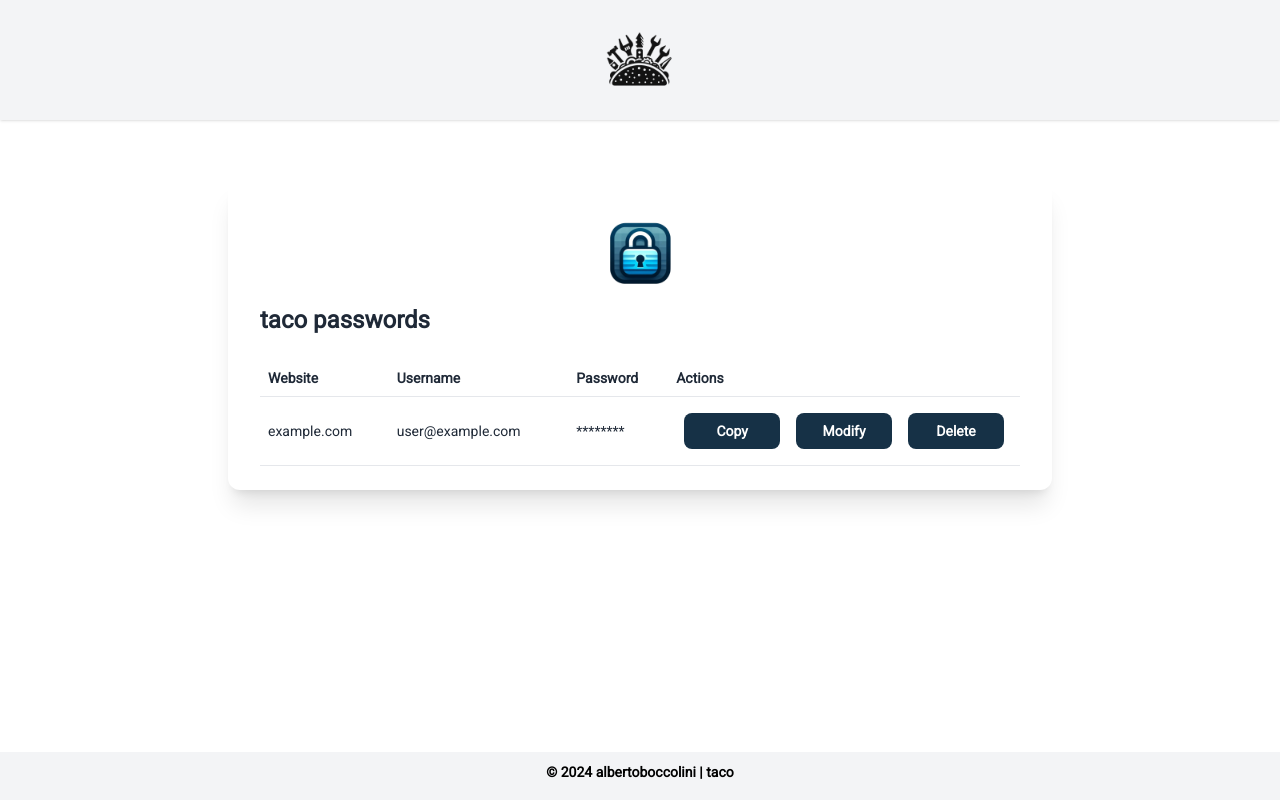
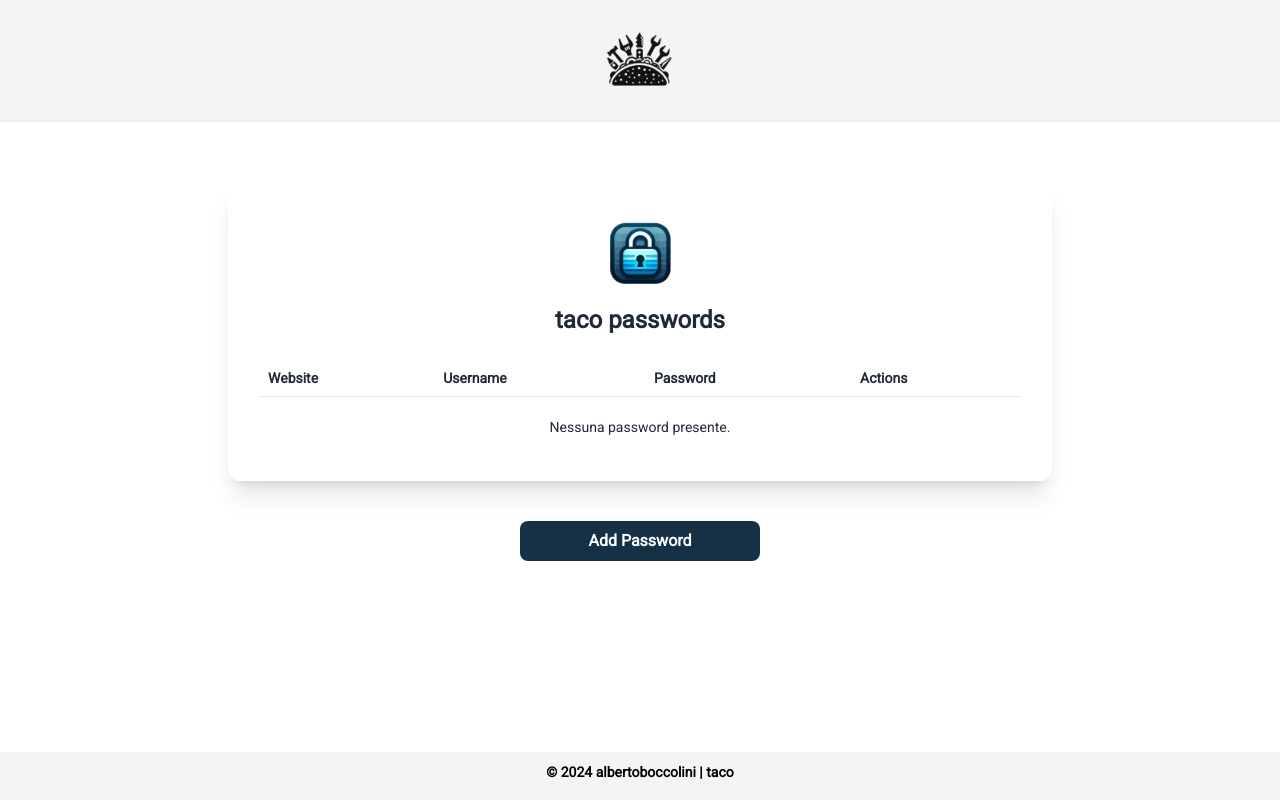
Before and after one commit to albertoboccolini/taco, a Next.js app: page /tools/passwords in a window 1280 px wide. Built offline with nearby package versions, Linux system fonts and the light colour scheme.

Commit message:
Add passwords engine

```diff
--- /dev/null
+++ b/app/components/tools/passwords/Engine.ts
@@ -0,0 +1,76 @@
+'use client'
+
+import {NotificationManager} from "@/app/components/public/NotificationManager";
+import {useEffect, useState} from "react";
+import InvalidParameter from "@/app/components/public/errors/InvalidParameter";
+
+export const Engine = () => {
+    const {setError, successNotification} = NotificationManager();
+    const [passwords, setPasswords] = useState<Array<{ website: string, username: string, password: string }>>([]);
+
+    const [visiblePasswords, setVisiblePasswords] = useState<boolean[]>(new Array(passwords.length).fill(false));
+
+    // Toggle password visibility
+    const togglePasswordVisibility = (index: number) => {
+        const updatedVisibility = [...visiblePasswords];
+        updatedVisibility[index] = !updatedVisibility[index];
+        setVisiblePasswords(updatedVisibility);
+    };
+
+    useEffect(() => {
+        const loadedPasswords = JSON.parse(localStorage.getItem('passwords') || '[]');
+        setPasswords(loadedPasswords);
+    }, []);
+
+    const addPassword = () => {
+        setPasswords([...passwords, {website: '', username: '', password: ''}]);
+    };
+
+    const checkParameters = (index: number) => {
+        if (passwords[index].website === "") {
+            return "Website";
+        }
+        if (passwords[index].username === "") {
+            return "Username";
+        }
+        if (passwords[index].password === "") {
+            return "Password";
+        }
+        return null;
+    }
+
+    const savePasswords = (index: number) => {
+        const parameter = checkParameters(index);
+        if (parameter != null) {
+            return setError(new InvalidParameter(parameter));
+        }
+        try {
+            localStorage.setItem('passwords', JSON.stringify(passwords));
+            successNotification("Password salvata correttamente.");
+        } catch (error: any) {
+            setError(error);
+        }
+    };
+
+    const updatePassword = (index: number, field: string, value: string) => {
+        const newPasswords: any = [...passwords];
+        newPasswords[index][field] = value;
+        setPasswords(newPasswords);
+    };
+
+    const deletePassword = (index: number) => {
+        const newPasswords = passwords.filter((_, i) => i !== index);
+        setPasswords(newPasswords);
+        localStorage.setItem('passwords', JSON.stringify(newPasswords));
+    };
+
+    return {
+        addPassword,
+        updatePassword,
+        savePasswords,
+        deletePassword,
+        passwords,
+        visiblePasswords,
+        togglePasswordVisibility
+    };
+}
--- a/app/components/tools/passwords/Layout.tsx
+++ b/app/components/tools/passwords/Layout.tsx
@@ -1,10 +1,26 @@
+'use client'
+
 import React from 'react';
-import { NextPage } from "next";
+import {NextPage} from "next";
 import Header from "@/app/components/public/Header";
 import Image from "next/image";
 import passwordLogo from "/public/passwordLogo.png";
+import {Engine} from "@/app/components/tools/passwords/Engine";
+import {FaEye, FaEyeSlash} from 'react-icons/fa';
+
 
 const Layout: NextPage = () => {
+
+    const {
+        passwords,
+        savePasswords,
+        updatePassword,
+        addPassword,
+        deletePassword,
+        visiblePasswords,
+        togglePasswordVisibility
+    } = Engine();
+
     return (
         <div className="text-gray-800 bg-white m-0 p-0">
             <div className="shadow">
@@ -18,7 +34,7 @@ const Layout: NextPage = () => {
                                    className="font-bold text-2xl text-center m-auto"
                                    alt="taco converter"
                                    width={100} height={100}/>
-                            <h1 className="font-bold text-2xl mb-6">taco passwords</h1>
+                            <h1 className="font-bold text-2xl text-center mb-6">taco passwords</h1>
                             <table className="w-full text-sm">
                                 <thead>
                                 <tr className="border-b border-gray-200 dark:border-gray-800">
@@ -29,30 +45,60 @@ const Layout: NextPage = () => {
                                 </tr>
                                 </thead>
                                 <tbody>
-                                <tr className="border-b last:border-b-0 border-gray-200 dark:border-gray-800">
-                                    <td className="p-2">example.com</td>
-                                    <td className="p-2">user@example.com</td>
-                                    <td className="p-2">********</td>
+                                {passwords.length > 0 ? (
+                                    passwords.map((password, index) => (
+                                        <tr key={index}
+                                            className="border-b last:border-b-0 border-gray-200 dark:border-gray-800">
                                             <td className="p-2">
-                                        <div className="flex text-center">
-                                            <button type="submit"
-                                                    className="bg-taco-button-bg hover:bg-white text-white font-bold py-2 px-4 rounded-lg transition duration-300 ease-in-out transform hover:scale-105 disabled:opacity-50 w-full max-w-60 sm:max-w-sm md:max-w-md lg:max-w-lg mx-2 my-2">
-                                                Copy
+                                                <input type="text"
+                                                       className="shadow-md border h-8 font-normal rounded-lg"
+                                                       value={password.website}
+                                                       onChange={(e) => updatePassword(index, 'website', e.target.value)}/>
+                                            </td>
+                                            <td className="p-2">
+                                                <input type="text" value={password.username}
+                                                       className="shadow-md border h-8 font-normal rounded-lg"
+                                                       onChange={(e) => updatePassword(index, 'username', e.target.value)}/>
+                                            </td>
+                                            <td className="p-2 flex items-center">
+                                                <input type={visiblePasswords[index] ? 'text' : 'password'}
+                                                       value={password.password}
+                                                       onChange={(e) => updatePassword(index, 'password', e.target.value)}
+                                                       className="shadow-md border h-8 font-normal rounded-lg"/>
+                                                <button onClick={() => togglePasswordVisibility(index)}
+                                                        className="text-gray-500 ml-2">
+                                                    {visiblePasswords[index] ? <FaEyeSlash/> : <FaEye/>}
                                                 </button>
-                                            <button type="button"
-                                                    className="bg-taco-button-bg hover:bg-white text-white font-bold py-2 px-4 rounded-lg transition duration-300 ease-in-out transform hover:scale-105 disabled:opacity-50 w-full max-w-60 sm:max-w-sm md:max-w-md lg:max-w-lg mx-2 my-2">
-                                                Modify
+                                            </td>
+                                            <td className="p-2">
+                                                <div className="flex items-center justify-start space-x-2">
+                                                    <button type="button" onClick={() => savePasswords(index)}
+                                                            className="bg-taco-button-bg hover:bg-white text-white font-bold py-2 px-4 rounded-lg">Save
                                                     </button>
-                                            <button type="button"
-                                                    className="bg-taco-button-bg hover:bg-white text-white font-bold py-2 px-4 rounded-lg transition duration-300 ease-in-out transform hover:scale-105 disabled:opacity-50 w-full max-w-60 sm:max-w-sm md:max-w-md lg:max-w-lg mx-2 my-2">
-                                                Delete
+                                                    <button type="button" onClick={() => deletePassword(index)}
+                                                            className="bg-taco-button-bg hover:bg-white text-white font-bold py-2 px-4 rounded-lg">Delete
                                                     </button>
                                                 </div>
                                             </td>
                                         </tr>
+                                    ))
+                                ) : (
+                                    <tr>
+                                        <td colSpan={4} className="text-center font-normal mx-auto p-5">
+                                            Nessuna password presente.
+                                        </td>
+                                    </tr>
+                                )}
                                 </tbody>
                             </table>
-                        </div></div>
+                        </div>
+                        <div className="block text-center mt-4">
+                            <button type="submit" onClick={addPassword}
+                                    className="bg-taco-button-bg hover:bg-white text-white font-bold py-2 px-4 rounded-lg transition duration-300 ease-in-out transform hover:scale-105 w-full max-w-60 sm:max-w-sm md:max-w-md lg:max-w-lg mx-2 my-2">
+                                Add Password
+                            </button>
+                        </div>
+                    </div>
                 </div>
             </main>
         </div>
--- a/package.json
+++ b/package.json
@@ -9,12 +9,14 @@
     "lint": "next lint"
   },
   "dependencies": {
+    "fa": "^1.0.1",
     "jspdf": "^2.5.1",
     "next": "14.1.0",
     "qrcode.react": "^3.1.0",
     "react": "^18",
     "react-dom": "^18",
     "react-error-boundary": "^4.0.12",
+    "react-icons": "^5.0.1",
     "react-toastify": "^10.0.4",
     "types": "^0.1.1"
   },
```
Also changed, not shown: 1 other file (tests, documents, lock files or other folders). Lines whose indentation alone changed are shown as unchanged.
